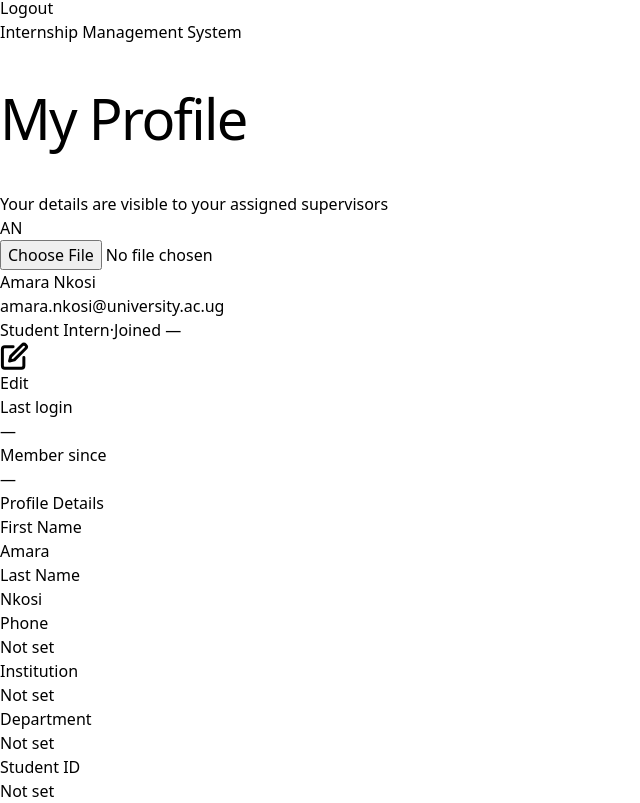
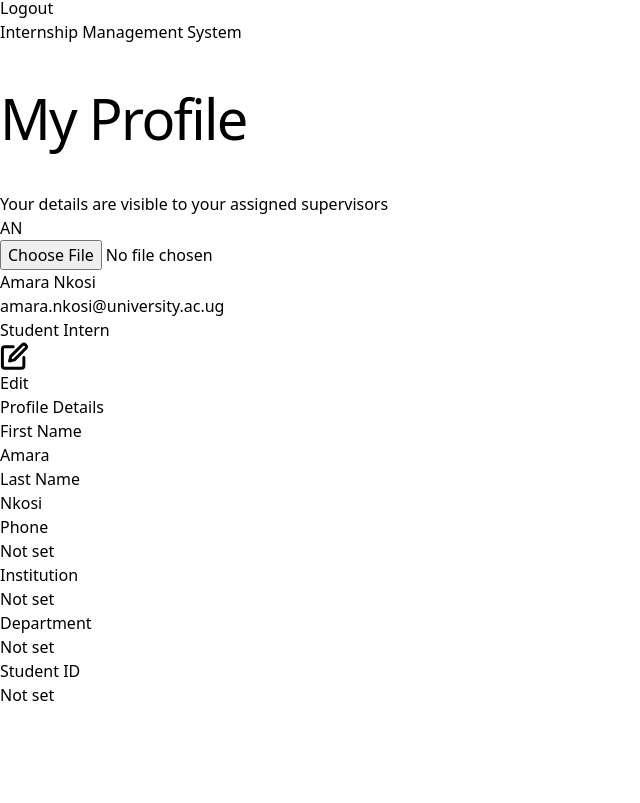
Before and after one commit to priscillanabachwa/ILES_PROJECT, a React (Vite) app in the folder frontend/: page /academic/profile in a window 1280 px wide. Shown: the part 778-1581 px from the top of the page, without its empty margins (0-640 px from the left). After the commit the page ends 1485 px from the top, so only its background shows below. Built offline with nearby package versions, Linux system fonts and the light colour scheme.

Commit message:
Made some updates

```diff
--- a/frontend/src/pages/Login.jsx
+++ b/frontend/src/pages/Login.jsx
@@ -1,7 +1,7 @@
 import { Link } from 'react-router-dom'
 import { useState, useEffect } from 'react'
 import { useNavigate } from 'react-router-dom'
-import { useAuth } from '../Context/AuthContext'
+import { useAuth } from '../context/AuthContext'
 import { loginUser, requestPasswordReset, verifyResetCode, resetPassword } from '../services/authService'
 import './Login.css'
 import ILES_LOGO from '../assets/ILES_LOGO.png'
--- a/frontend/src/pages/ProfilePage.jsx
+++ b/frontend/src/pages/ProfilePage.jsx
@@ -249,8 +249,6 @@ export default function ProfilePage() {
             <p className="text-slate-400 text-sm truncate">{user?.email}</p>
             <div className="flex items-center gap-2 mt-1.5 flex-wrap">
               <span className={`text-xs px-2.5 py-0.5 rounded-full font-semibold ${config.badge}`}>{config.label}</span>
-              <span className="text-slate-600 text-xs">·</span>
-              <span className="text-slate-500 text-xs">Joined {formatDate(user?.date_joined)}</span>
             </div>
           </div>
           {!editMode && (
@@ -262,16 +260,7 @@ export default function ProfilePage() {
         </div>
 
         {/* Meta strip */}
-        <div className="grid grid-cols-2 gap-3 bg-slate-700/30 rounded-xl px-4 py-3 text-xs border border-slate-700/50">
-          <div>
-            <p className="text-slate-500">Last login</p>
-            <p className="font-semibold text-white mt-0.5">{formatDate(user?.last_login)}</p>
-          </div>
-          <div>
-            <p className="text-slate-500">Member since</p>
-            <p className="font-semibold text-white mt-0.5">{formatDate(user?.date_joined)}</p>
-          </div>
-        </div>
+
 
         <SectionDivider title="Profile Details" subtitle={editMode ? 'Make your changes below then save' : undefined} />
 
```
